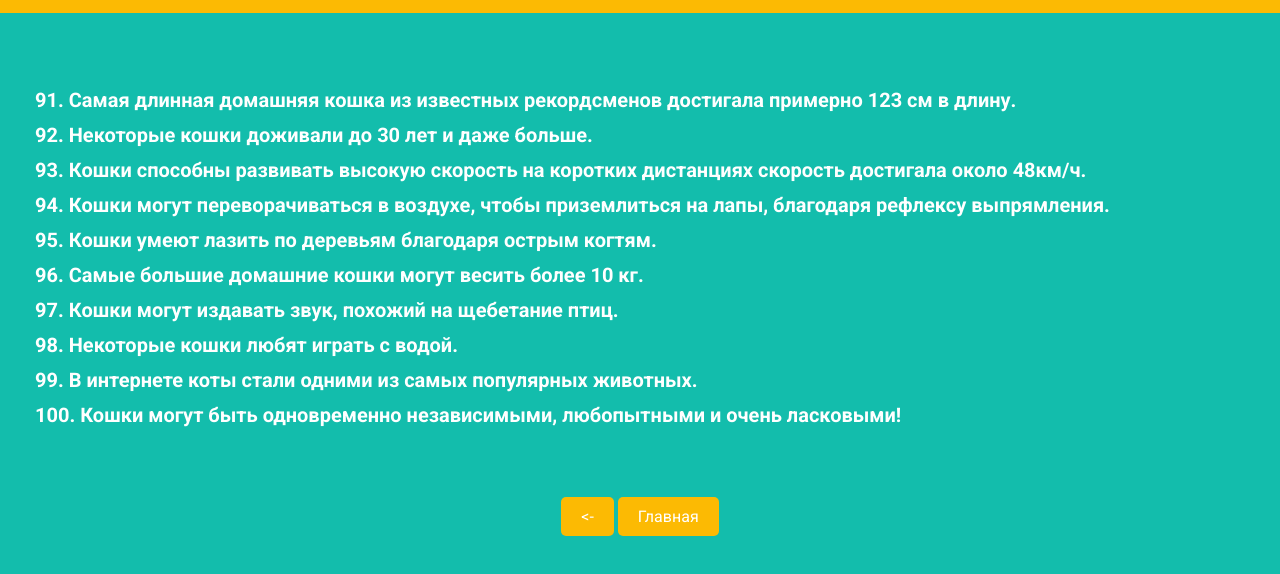
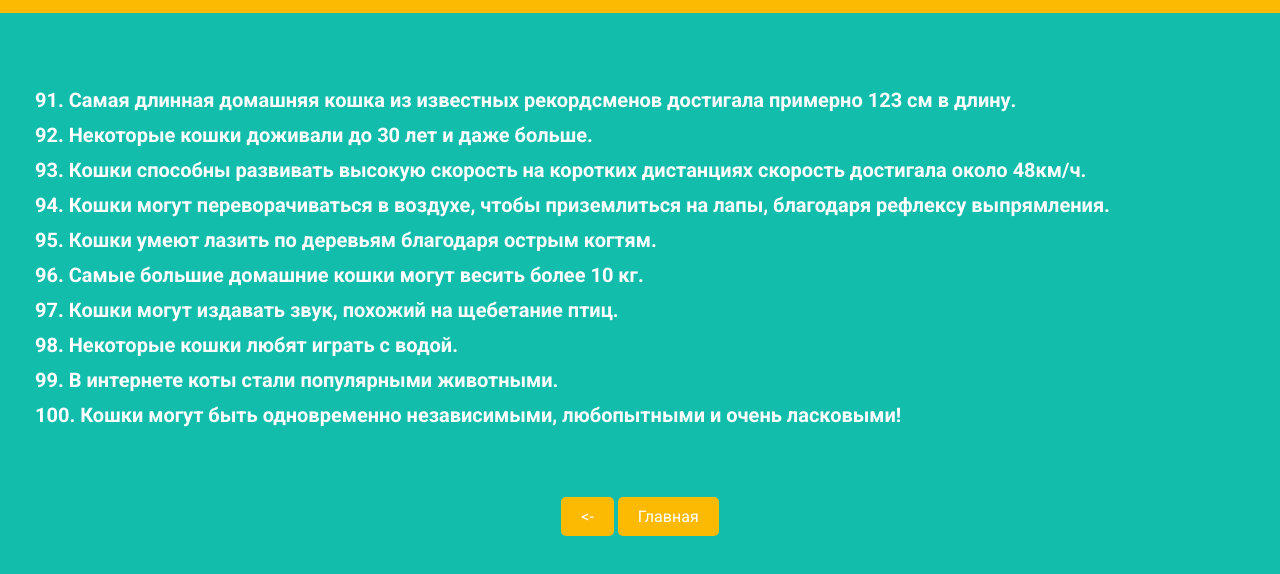
Before and after one commit to Yaroslav777create/kot-ru, a plain HTML site: page 10.html in a window 1280 px wide. Shown: the part 146-720 px from the top of the page. Drawn offline with Linux system fonts and the light colour scheme.

Commit message:
Refactor sentence for clarity in 10.html

```diff
--- a/10.html
+++ b/10.html
@@ -429,7 +429,7 @@
             <br>
             <h1>98. Некоторые кошки любят играть с водой.</h1>
             <br>
-            <h1>99. В интернете коты стали одними из самых популярных животных.</h1>
+            <h1>99. В интернете коты стали популярными животными.</h1>
             <br>
             <h1>100. Кошки могут быть одновременно независимыми, любопытными и очень ласковыми!</h1>
         </article>
```
